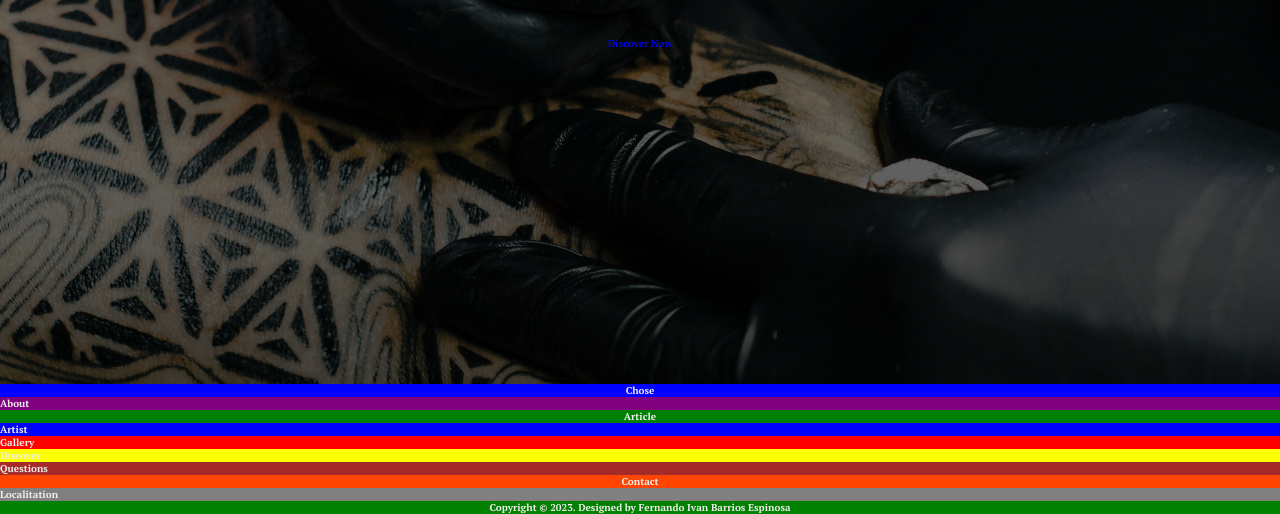
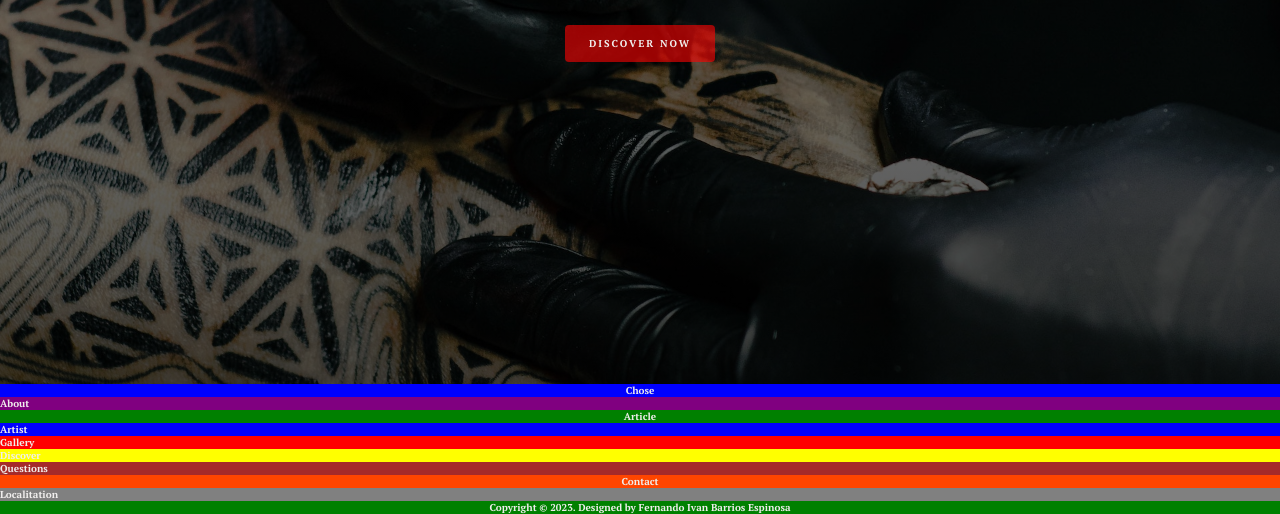
Before and after one commit to Fer07BE/Inks-forever, a website: page index.html in a window 1280 px wide. Shown: the part 416-930 px from the top of the page. Drawn offline with nearby package versions, Linux system fonts and the light colour scheme.

Commit message:
Add buttons styles

```diff
--- a/Sass/Utilities/buttons.scss
+++ b/Sass/Utilities/buttons.scss
@@ -0,0 +1,43 @@
+// BTN
+.btn {
+  &:link,
+  &:visited {
+    display: inline-block;
+    text-decoration: none;
+    color: $-Texto;
+    background: rgba($-Titulos, 0.6);
+    padding: 1.2rem 2.4rem;
+    border-radius: 0.4rem;
+    -webkit-border-radius: 0.4rem;
+    -moz-border-radius: 0.4rem;
+    -ms-border-radius: 0.4rem;
+    -o-border-radius: 0.4rem;
+    cursor: pointer;
+    text-transform: uppercase;
+    font-size: 1rem;
+    letter-spacing: 0.2rem;
+    transition: all 0.3s ease;
+    -webkit-transition: all 0.3s ease;
+    -moz-transition: all 0.3s ease;
+    -ms-transition: all 0.3s ease;
+    -o-transition: all 0.3s ease;
+  }
+
+  &:hover {
+    background: rgba($-Titulos, 0.5);
+    box-shadow: 0 1rem 1.4rem rgba(0, 0, 0, 0.243);
+    transform: translateY(-0.2rem);
+    -webkit-transform: translateY(-0.2rem);
+    -moz-transform: translateY(-0.2rem);
+    -ms-transform: translateY(-0.2rem);
+    -o-transform: translateY(-0.2rem);
+  }
+
+  &:active {
+    transform: translateY(0.2rem);
+    -webkit-transform: translateY(0.2rem);
+    -moz-transform: translateY(0.2rem);
+    -ms-transform: translateY(0.2rem);
+    -o-transform: translateY(0.2rem);
+  }
+}
```
Also changed, not shown: style.css.
